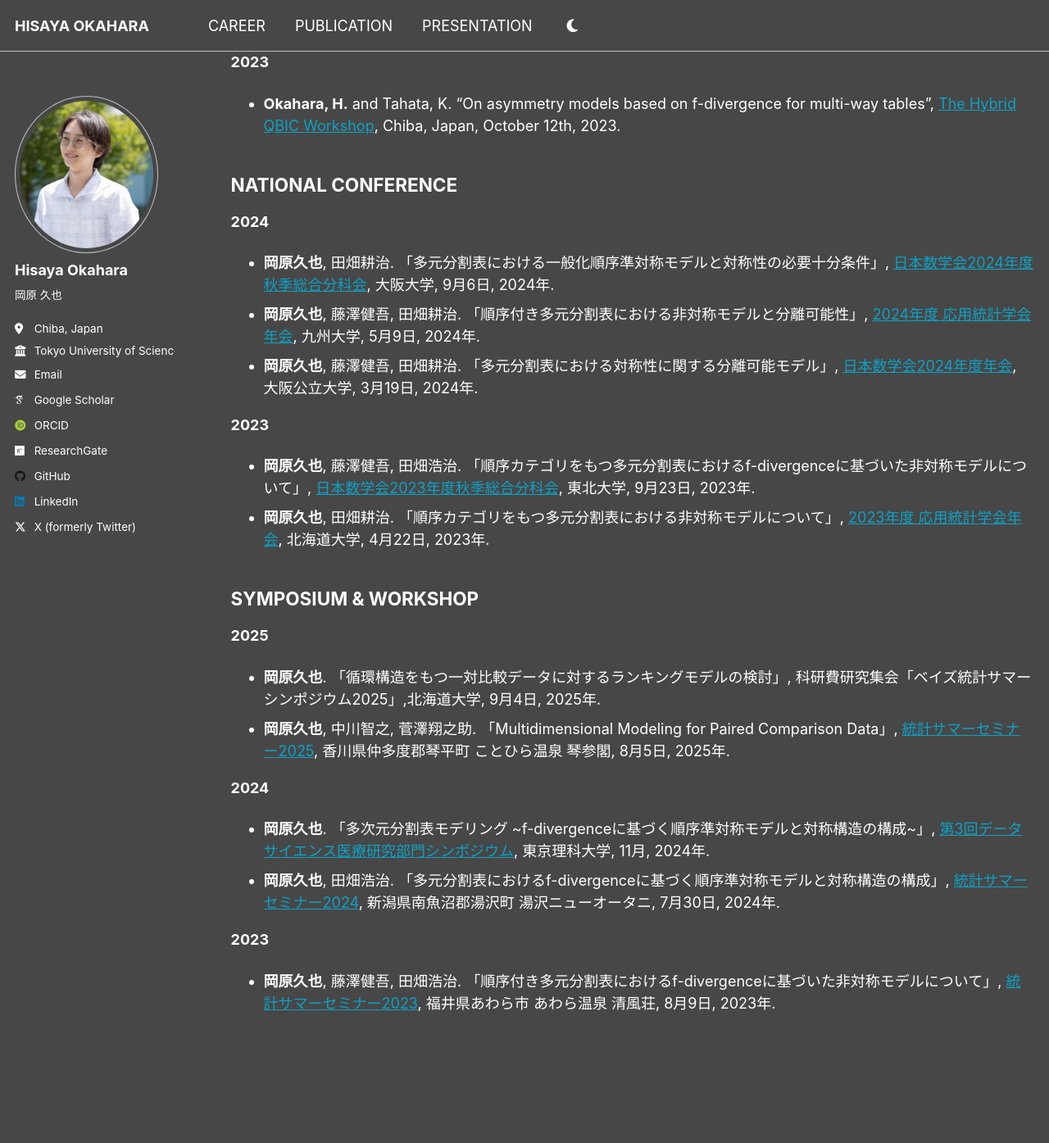
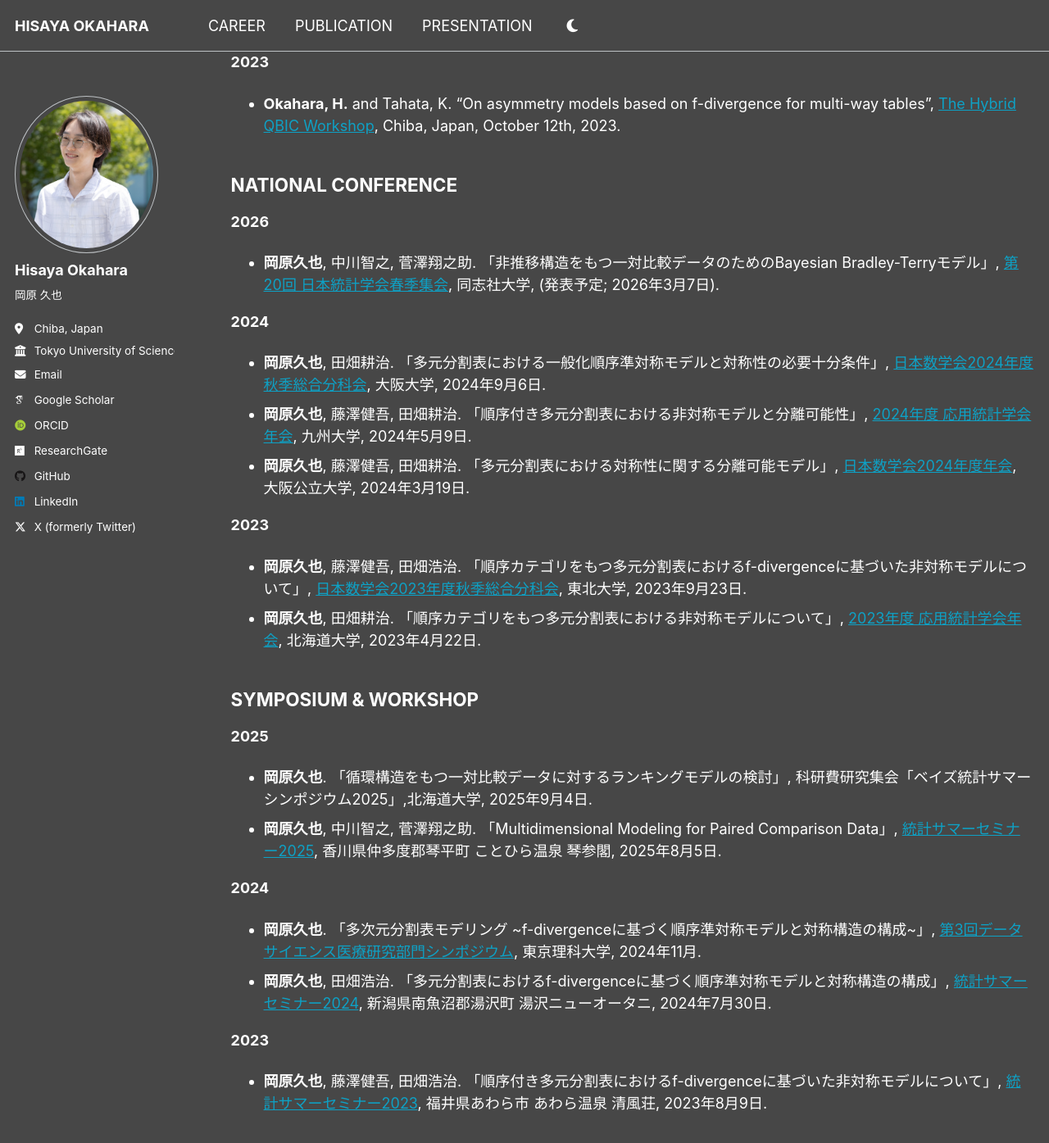
Before and after one commit to h-okahara/h-okahara.github.io, a Jekyll site: the page built from _pages/presentation.md, in a window 1280 px wide and 1400 px high, scrolled down 639 px. Shown: the top 1395 px of the window at 82% size. Built offline with Jekyll 4.4.1, drawn with Linux system fonts in a browser that asks for light colours; some web fonts are replaced.

Commit message:
Update presentation.md

```diff
--- a/_pages/presentation.md
+++ b/_pages/presentation.md
@@ -23,25 +23,28 @@ author_profile: true
 
 ## NATIONAL CONFERENCE
 
+**2026**
+- **岡原久也**, 中川智之, 菅澤翔之助. 「非推移構造をもつ一対比較データのためのBayesian Bradley-Terryモデル」, [第20回 日本統計学会春季集会](https://jss2026spring.ywstat.jp/), 同志社大学, (発表予定; 2026年3月7日).
+
 **2024**
-- **岡原久也**, 田畑耕治. 「多元分割表における一般化順序準対称モデルと対称性の必要十分条件」, [日本数学会2024年度秋季総合分科会](https://www.mathsoc.jp/activity/meeting/osaka24sept/index.html), 大阪大学, 9月6日, 2024年.
-- **岡原久也**, 藤澤健吾, 田畑耕治. 「順序付き多元分割表における非対称モデルと分離可能性」, [2024年度 応用統計学会年会](https://www.applstat.gr.jp/event/annual_meeting/am-2024/), 九州大学, 5月9日, 2024年.
-- **岡原久也**, 藤澤健吾, 田畑耕治. 「多元分割表における対称性に関する分離可能モデル」, [日本数学会2024年度年会](https://www.mathsoc.jp/activity/meeting/omu24mar/), 大阪公立大学, 3月19日, 2024年.
+- **岡原久也**, 田畑耕治. 「多元分割表における一般化順序準対称モデルと対称性の必要十分条件」, [日本数学会2024年度秋季総合分科会](https://www.mathsoc.jp/activity/meeting/osaka24sept/index.html), 大阪大学, 2024年9月6日.
+- **岡原久也**, 藤澤健吾, 田畑耕治. 「順序付き多元分割表における非対称モデルと分離可能性」, [2024年度 応用統計学会年会](https://www.applstat.gr.jp/event/annual_meeting/am-2024/), 九州大学, 2024年5月9日.
+- **岡原久也**, 藤澤健吾, 田畑耕治. 「多元分割表における対称性に関する分離可能モデル」, [日本数学会2024年度年会](https://www.mathsoc.jp/activity/meeting/omu24mar/), 大阪公立大学, 2024年3月19日.
 
 **2023**
-- **岡原久也**, 藤澤健吾, 田畑浩治. 「順序カテゴリをもつ多元分割表におけるf-divergenceに基づいた非対称モデルについて」, [日本数学会2023年度秋季総合分科会](https://www.mathsoc.jp/activity/meeting/tohoku23sept/), 東北大学, 9月23日, 2023年.
-- **岡原久也**, 田畑耕治. 「順序カテゴリをもつ多元分割表における非対称モデルについて」, [2023年度 応用統計学会年会](https://www.applstat.gr.jp/event/annual_meeting/am-2023/), 北海道大学, 4月22日, 2023年.
+- **岡原久也**, 藤澤健吾, 田畑浩治. 「順序カテゴリをもつ多元分割表におけるf-divergenceに基づいた非対称モデルについて」, [日本数学会2023年度秋季総合分科会](https://www.mathsoc.jp/activity/meeting/tohoku23sept/), 東北大学, 2023年9月23日.
+- **岡原久也**, 田畑耕治. 「順序カテゴリをもつ多元分割表における非対称モデルについて」, [2023年度 応用統計学会年会](https://www.applstat.gr.jp/event/annual_meeting/am-2023/), 北海道大学, 2023年4月22日.
 
 
 ## SYMPOSIUM & WORKSHOP
 
 **2025**
-- **岡原久也**. 「循環構造をもつ一対比較データに対するランキングモデルの検討」, 科研費研究集会「ベイズ統計サマーシンポジウム2025」,北海道大学, 9月4日, 2025年.
-- **岡原久也**, 中川智之, 菅澤翔之助. 「Multidimensional Modeling for Paired Comparison Data」, [統計サマーセミナー2025](https://sites.google.com/g.ecc.u-tokyo.ac.jp/ysg2025), 香川県仲多度郡琴平町 ことひら温泉 琴参閣, 8月5日, 2025年.
+- **岡原久也**. 「循環構造をもつ一対比較データに対するランキングモデルの検討」, 科研費研究集会「ベイズ統計サマーシンポジウム2025」,北海道大学, 2025年9月4日.
+- **岡原久也**, 中川智之, 菅澤翔之助. 「Multidimensional Modeling for Paired Comparison Data」, [統計サマーセミナー2025](https://sites.google.com/g.ecc.u-tokyo.ac.jp/ysg2025), 香川県仲多度郡琴平町 ことひら温泉 琴参閣, 2025年8月5日.
 
 **2024**
-- **岡原久也**. 「多次元分割表モデリング ~f-divergenceに基づく順序準対称モデルと対称構造の構成~」, [第3回データサイエンス医療研究部門シンポジウム](https://www.rs.tus.ac.jp/de-tasaiensuiryou/activity.html), 東京理科大学, 11月, 2024年.
-- **岡原久也**, 田畑浩治. 「多元分割表におけるf-divergenceに基づく順序準対称モデルと対称構造の構成」, [統計サマーセミナー2024](https://sites.google.com/view/ysg2024), 新潟県南魚沼郡湯沢町 湯沢ニューオータニ, 7月30日, 2024年.
+- **岡原久也**. 「多次元分割表モデリング ~f-divergenceに基づく順序準対称モデルと対称構造の構成~」, [第3回データサイエンス医療研究部門シンポジウム](https://www.rs.tus.ac.jp/de-tasaiensuiryou/activity.html), 東京理科大学, 2024年11月.
+- **岡原久也**, 田畑浩治. 「多元分割表におけるf-divergenceに基づく順序準対称モデルと対称構造の構成」, [統計サマーセミナー2024](https://sites.google.com/view/ysg2024), 新潟県南魚沼郡湯沢町 湯沢ニューオータニ, 2024年7月30日.
 
 **2023**
-- **岡原久也**, 藤澤健吾, 田畑浩治. 「順序付き多元分割表におけるf-divergenceに基づいた非対称モデルについて」, [統計サマーセミナー2023](https://sites.google.com/view/ysg2023/), 福井県あわら市 あわら温泉 清風荘, 8月9日, 2023年.
+- **岡原久也**, 藤澤健吾, 田畑浩治. 「順序付き多元分割表におけるf-divergenceに基づいた非対称モデルについて」, [統計サマーセミナー2023](https://sites.google.com/view/ysg2023/), 福井県あわら市 あわら温泉 清風荘, 2023年8月9日.
```
